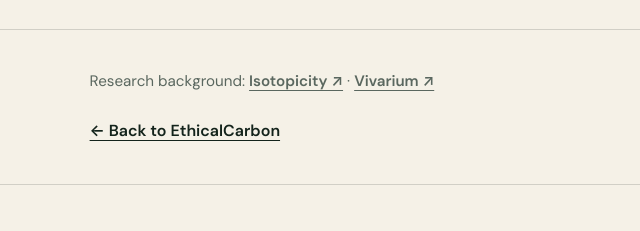
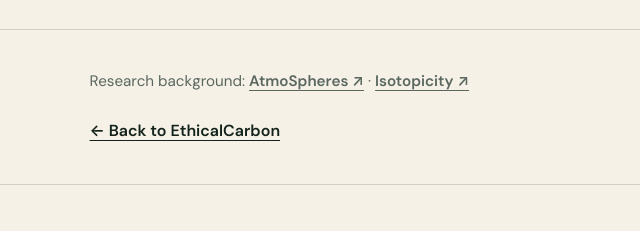
Before and after one commit to MissCrispenCakes/EthicalCarbon, a plain HTML site: page working-memory/index.html in a window 1280 px wide. Shown: the part 3634-3865 px from the top of the page, 0-640 px from the left. Drawn offline with Linux system fonts and the light colour scheme.

Commit message:
Working memory page: research links AtmoSpheres and Isotopicity (Vivarium removed: it does not explain EWM)

```diff
--- a/working-memory/index.html
+++ b/working-memory/index.html
@@ -211,7 +211,7 @@
     </section>
 
     <section class="section closing-links">
-      <p class="small-links">Research background: <a href="https://isotopicity.com" target="_blank" rel="noopener">Isotopicity ↗</a> · <a href="https://vivarium.headsetparties.com/" target="_blank" rel="noopener">Vivarium ↗</a></p>
+      <p class="small-links">Research background: <a href="https://www.gracegrothaus.net/atmospheres" target="_blank" rel="noopener">AtmoSpheres ↗</a> · <a href="https://isotopicity.com" target="_blank" rel="noopener">Isotopicity ↗</a></p>
       <a class="back" href="../">← Back to EthicalCarbon</a>
     </section>
   </main>
```
